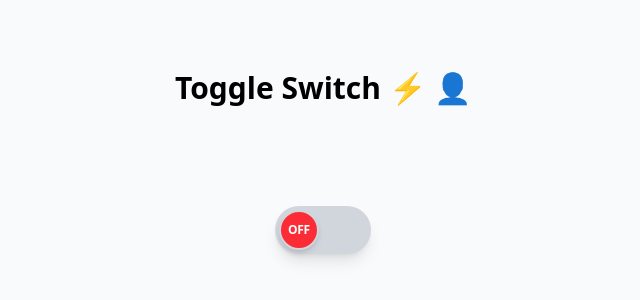
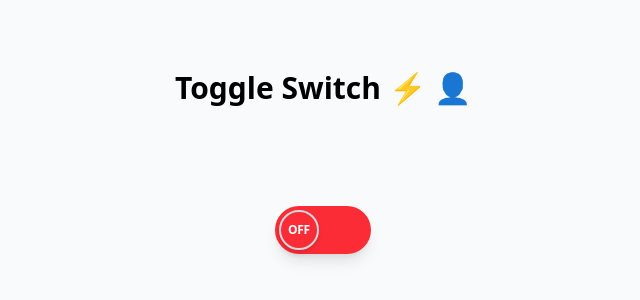
Before and after one commit to sach0318/React-Series, a React (Vite) app: page / in a window 1280 px wide. Shown: the part 238-538 px from the top of the page, without its empty margins (317-957 px from the left). Built offline with nearby package versions, Linux system fonts and the light colour scheme.

Commit message:
button color

```diff
--- a/src/projects/ToggleSwitch/ToggleSwitch.jsx
+++ b/src/projects/ToggleSwitch/ToggleSwitch.jsx
@@ -25,7 +25,7 @@ const ToggleSwitch = () => {
           w-24 h-12 rounded-full relative cursor-pointer p-1 mt-5
           transition-colors duration-300 ease-linear
           shadow-lg
-          ${isOn ? "bg-green-500" : "bg-gray-300"}
+          ${isOn ? "bg-green-500" : "bg-red-500"}
         `}
       >
         <div
```
